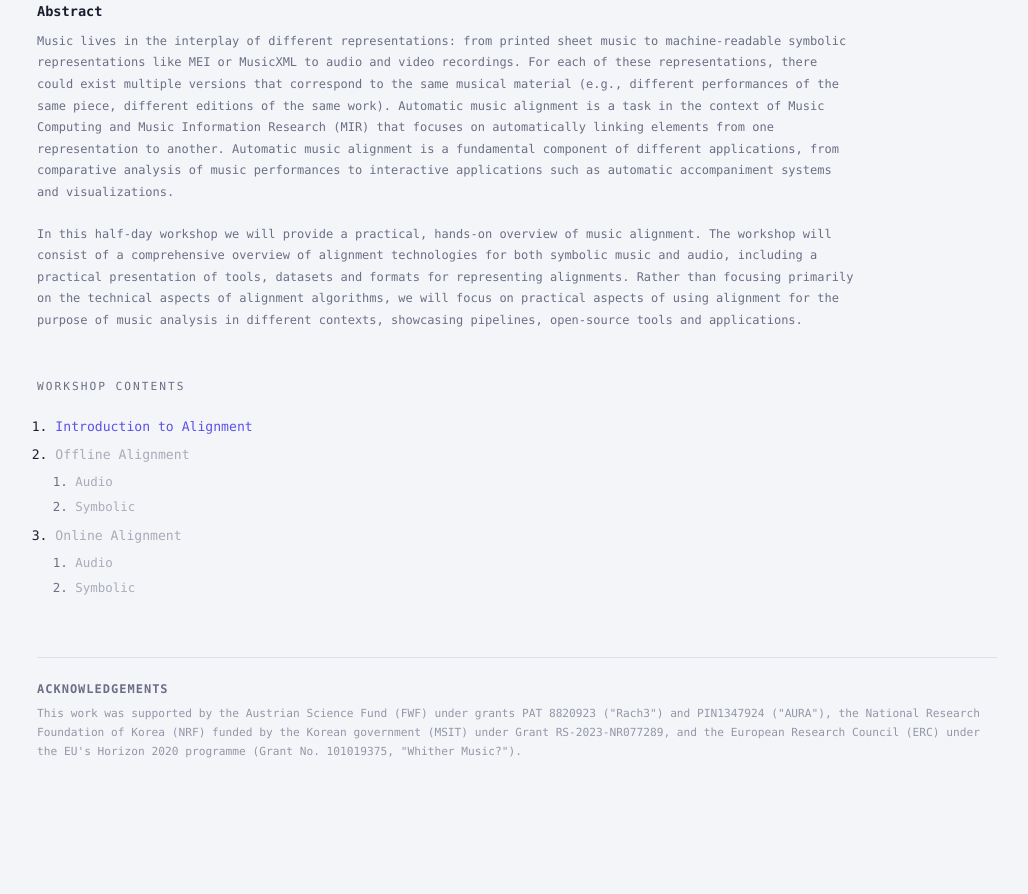
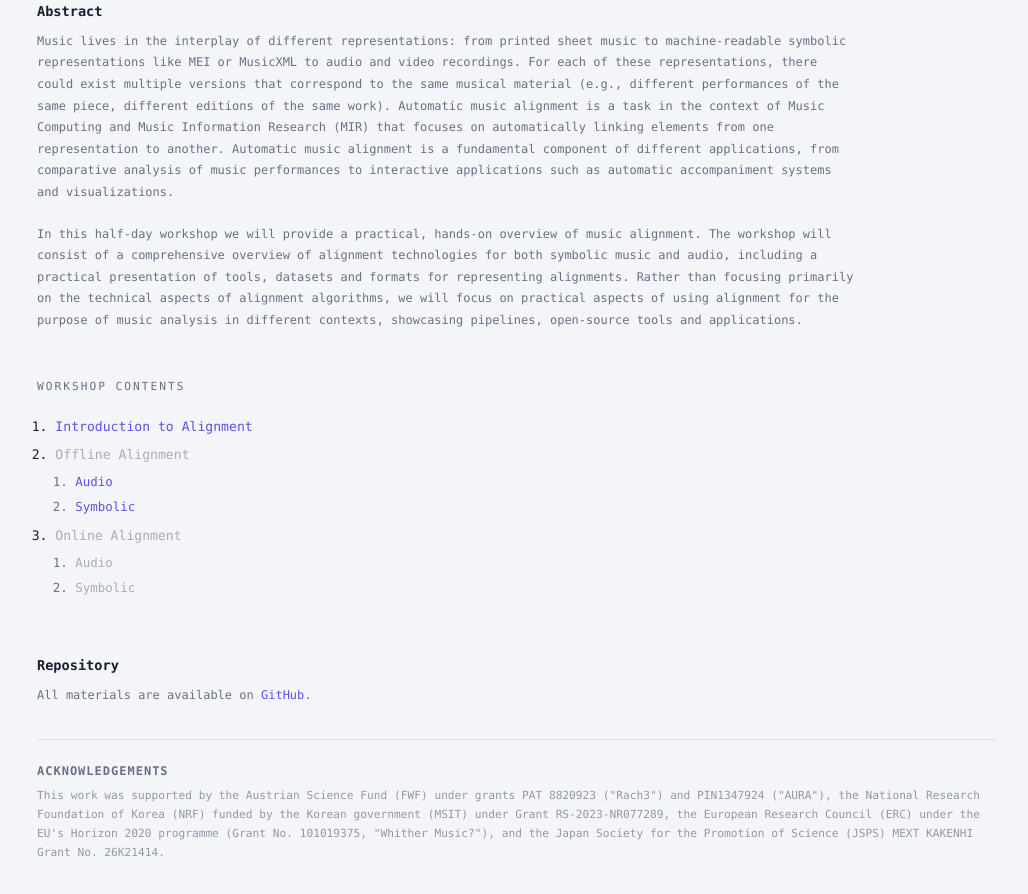
Before and after one commit to pymatchmaker/mec2026_alignment_workshop, a plain HTML site: page website/index.html in a window 1280 px wide. Shown: the part 294-1188 px from the top of the page, without its empty margins (123-1151 px from the left). Before the commit the page ends 1095 px from the top, so only its background shows below. Drawn offline with Linux system fonts and the light colour scheme.

Commit message:
update index.html

```diff
--- a/website/index.html
+++ b/website/index.html
@@ -317,8 +317,8 @@
       <li>
         <span class="contents-coming">Offline Alignment</span>
         <ol class="contents-sub">
-          <li><span class="contents-coming">Audio</span></li>
-          <li><span class="contents-coming">Symbolic</span></li>
+          <li><a href="https://colab.research.google.com/github/pymatchmaker/mec2026_alignment_workshop/blob/main/offline_alignment/MEC2026_audio_audio_alignment.ipynb" class="contents-link" target="_blank">Audio</a></li>
+          <li><a href="https://colab.research.google.com/drive/1VXFXAMNoNLjoTluN_tlIoz-oYbeI-Xvi?usp=sharing" class="contents-link" target="_blank">Symbolic</a></li>
         </ol>
       </li>
       <li>
@@ -331,13 +331,19 @@
     </ol>
   </div>
 
+  <div class="about" style="margin-bottom:32px;">
+    <h2>Repository</h2>
+    <p>All materials are available on <a href="https://github.com/pymatchmaker/mec2026_alignment_workshop" class="contents-link" target="_blank">GitHub</a>.</p>
+  </div>
+
   <div class="acknowledgements">
     <h2>Acknowledgements</h2>
     <p>
       This work was supported by the Austrian Science Fund (FWF) under grants PAT 8820923 ("Rach3") and
       PIN1347924 ("AURA"), the National Research Foundation of Korea (NRF) funded by the Korean government
-      (MSIT) under Grant RS-2023-NR077289, and the European Research Council (ERC) under the EU's Horizon
-      2020 programme (Grant No. 101019375, "Whither Music?").
+      (MSIT) under Grant RS-2023-NR077289, the European Research Council (ERC) under the EU's Horizon
+      2020 programme (Grant No. 101019375, "Whither Music?"), and the Japan Society for the Promotion of
+      Science (JSPS) MEXT KAKENHI Grant No. 26K21414.
     </p>
   </div>
 
```
